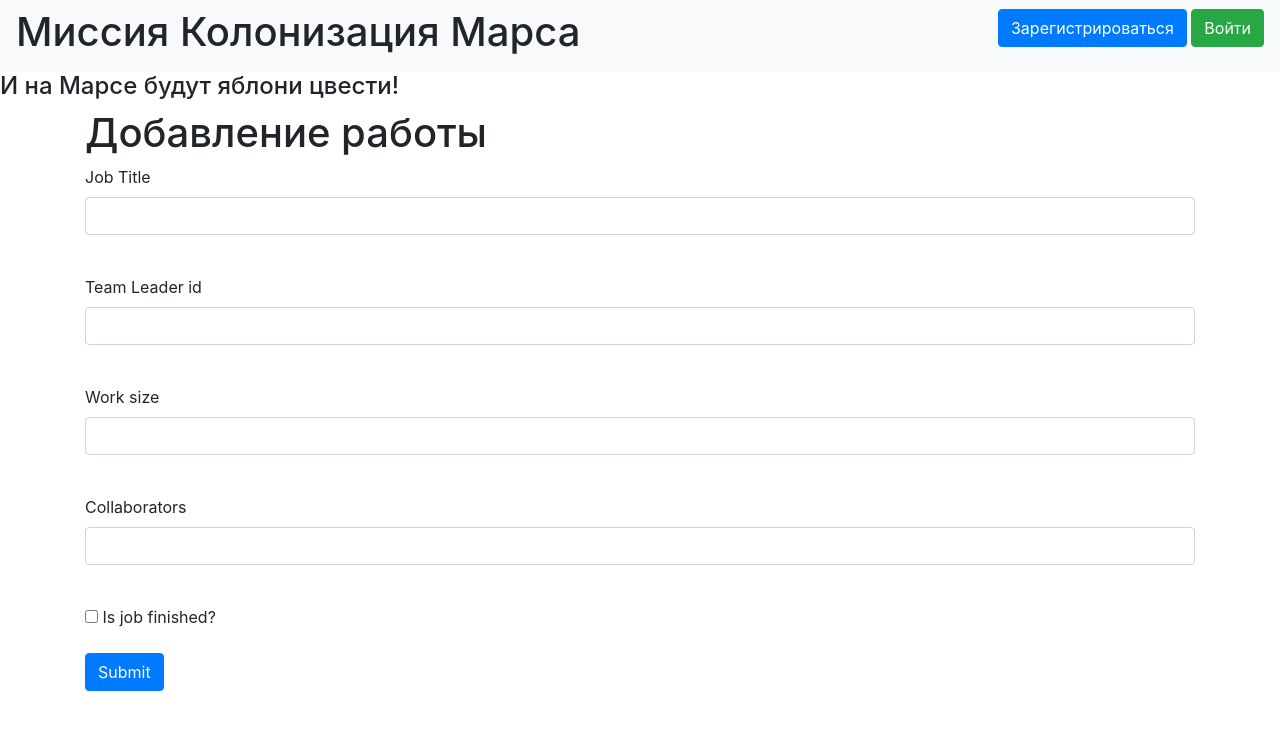
After one commit to Sophie300909/Flask, a Flask app: page /addajob in a window 1280 px wide. The commit adds this page. Shown: the top 730 px of the page. Run offline with Flask 3, Linux system fonts and the light colour scheme; some libraries are stand-ins or nearby versions.

Commit message:
Промежуточный этап создания приложения

```diff
--- a/data/users.py
+++ b/data/users.py
@@ -3,9 +3,10 @@ import sqlalchemy
 import sqlalchemy.orm as orm
 from .db_session import SqlAlchemyBase
 from werkzeug.security import generate_password_hash, check_password_hash
+from flask_login import UserMixin
 
 
-class User(SqlAlchemyBase):
+class User(SqlAlchemyBase, UserMixin):
     __tablename__ = 'users'
 
     id = sqlalchemy.Column(sqlalchemy.Integer,
--- /dev/null
+++ b/forms/jobs.py
@@ -0,0 +1,12 @@
+from flask_wtf import FlaskForm
+from wtforms import StringField, SubmitField, IntegerField, BooleanField
+from wtforms.validators import DataRequired
+
+
+class JobsForm(FlaskForm):
+    job = StringField('Job Title', validators=[DataRequired()])
+    leader = StringField('Team Leader id', validators=[DataRequired()])
+    work_size = IntegerField('Work size')
+    collaborators = StringField('Collaborators', validators=[DataRequired()])
+    is_finish = BooleanField('Is job finished?')
+    submit = SubmitField('Submit')
--- a/main.py
+++ b/main.py
@@ -1,15 +1,27 @@
 from flask import Flask, render_template, redirect
+from data import db_session
 from data.users import User
-from forms.user import RegisterForm
+from data.jobs import Jobs
+from forms.jobs import JobsForm
+from forms.user import RegisterForm, LoginForm
+from flask_login import LoginManager, login_user, logout_user, login_required
 
 app = Flask(__name__)
 app.config['SECRET_KEY'] = 'yandexlyceum_secret_key'
+login_manager = LoginManager()
+login_manager.init_app(app)
 
-from data import db_session
+@login_manager.user_loader
+def load_user(user_id):
+    db_sess = db_session.create_session()
+    return db_sess.query(User).get(user_id)
 
 @app.route('/')
 def index():
-    return render_template('base.html')
+    db_sess = db_session.create_session()
+    jobs = db_sess.query(Jobs).all()
+    print(jobs)
+    return render_template("index.html", jobs=jobs)
 
 @app.route('/register', methods=['GET', 'POST'])
 def reqister():
@@ -25,24 +37,61 @@ def reqister():
                                    form=form,
                                    message="Такой пользователь уже есть")
         user = User(
+            name=form.name.data,
             surname=form.surname.data,
-            name=form.name.data,
+            email=form.email.data,
             age=form.age.data,
             position=form.position.data,
             speciality=form.speciality.data,
-            address=form.address.data,
-            email=form.email.data,
+            address=form.address.data
         )
         user.set_password(form.password.data)
         db_sess.add(user)
         db_sess.commit()
-        return redirect('/')
+        return redirect('/login')
     return render_template('register.html', title='Регистрация', form=form)
 
+@app.route('/login', methods=['GET', 'POST'])
+def login():
+    form = LoginForm()
+    if form.alidate_on_submit():
+        db_sess = db_session.create_session()
+        user = db_sess.query(User).filter(User.email == form.email.data).first()
+        if user and user.check_password(form.password.data):
+            login_user(user, remember=form.remember_me.data)
+            return redirect("/")
+        return render_template('login.html',
+                               message="Неправильный логин или пароль",
+                               form=form)
+    return render_template('login.html', title='Авторизация', form=form)
+
+@app.route('/addajob', methods=['GET', 'POST'])
+def addajob():
+    form = JobsForm()
+    if form.validate_on_submit():
+        db_sess = db_session.create_session()
+        job = Jobs()
+        job.job = form.job.data
+        job.teamleader = form.leader.data
+        job.work_size = form.work_size.data
+        job.collaborators = form.collaborators.data
+        job.is_finished = form.is_finish.data
+        db_sess.add(job)
+        db_sess.commit()
+        return redirect("/")
+    return render_template('addajob.html',
+                               title="Добавление работы",
+                               form=form)
+
+@app.route('/logout')
+@login_required
+def logout():
+    logout_user()
+    return redirect("/")
+
 def main():
-    db_session.global_init('db/mars_explorer.db')
+    db_session.global_init("db/mars_explorer.db")
     app.run()
-
 
 if __name__ == '__main__':
     main()
--- /dev/null
+++ b/templates/addajob.html
@@ -0,0 +1,47 @@
+{% extends "base.html" %}
+
+{% block content %}
+<h1>Добавление работы</h1>
+<form action="" method="post">
+    {{ form.hidden_tag() }}
+    <p>
+        {{ form.job.label }}<br>
+        {{ form.job(class="form-control") }}<br>
+        {% for error in form.job.errors %}
+            <p class="alert alert-danger" role="alert">
+                {{ error }}
+            </p>
+        {% endfor %}
+    </p>
+    <p>
+        {{ form.leader.label }}<br>
+        {{ form.leader(class="form-control") }}<br>
+        {% for error in form.leader.errors %}
+            <p content="alert alert-danger" role="alert">
+                {{ error }}
+            </p>
+        {% endfor %}
+    </p>
+    <p>
+        {{ form.work_size.label }}<br>
+        {{ form.work_size(class="form-control") }}<br>
+        {% for error in form.work_size.errors %}
+            <p content="alert alert-danger" role="alert">
+                {{ error }}
+            </p>
+        {% endfor %}
+    </p>
+    <p>
+        {{ form.collaborators.label }}<br>
+        {{ form.collaborators(class="form-control") }}<br>
+        {% for error in form.collaborators.errors %}
+            <p content="alert alert-danger" role="alert">
+                {{ error }}
+            </p>
+        {% endfor %}
+    </p>
+    <p>{{ form.is_finish() }} {{ form.is_finish.label }}</p>
+    <p>{{ form.submit(type="submit", class="btn btn-primary") }}</p>
+    {{message}}
+</form>
+{% endblock %}
--- a/templates/base.html
+++ b/templates/base.html
@@ -13,6 +13,14 @@
  <header>
      <nav class="navbar navbar-light bg-light">
          <h1> Миссия Колонизация Марса</h1>
+         {% if current_user.is_authenticated %}
+    <a class="navbar-brand" href="/logout">{{ current_user.name }}</a>
+{% else %}
+    <p>
+        <a class="btn btn-primary " href="/register">Зарегистрироваться</a>
+        <a class="btn btn-success" href="/login">Войти</a>
+    </p>
+{% endif %}
      </nav>
      <h4> И на Марсе будут яблони цвести!</h4>
  </header>
```
Also changed, not shown: forms/user.py (+7 -1 lines), loginform.py (added, +11 -0 lines), templates/login.html (added, +29 -0 lines).
